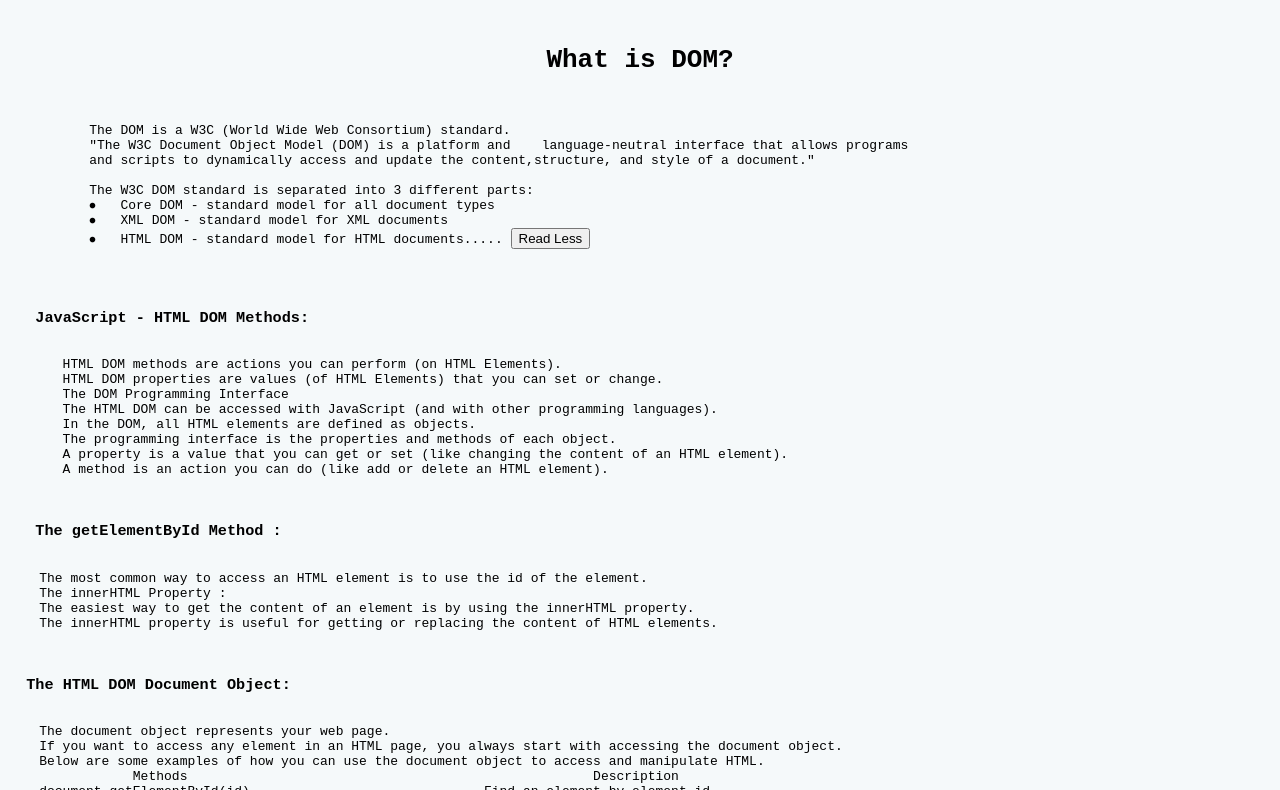
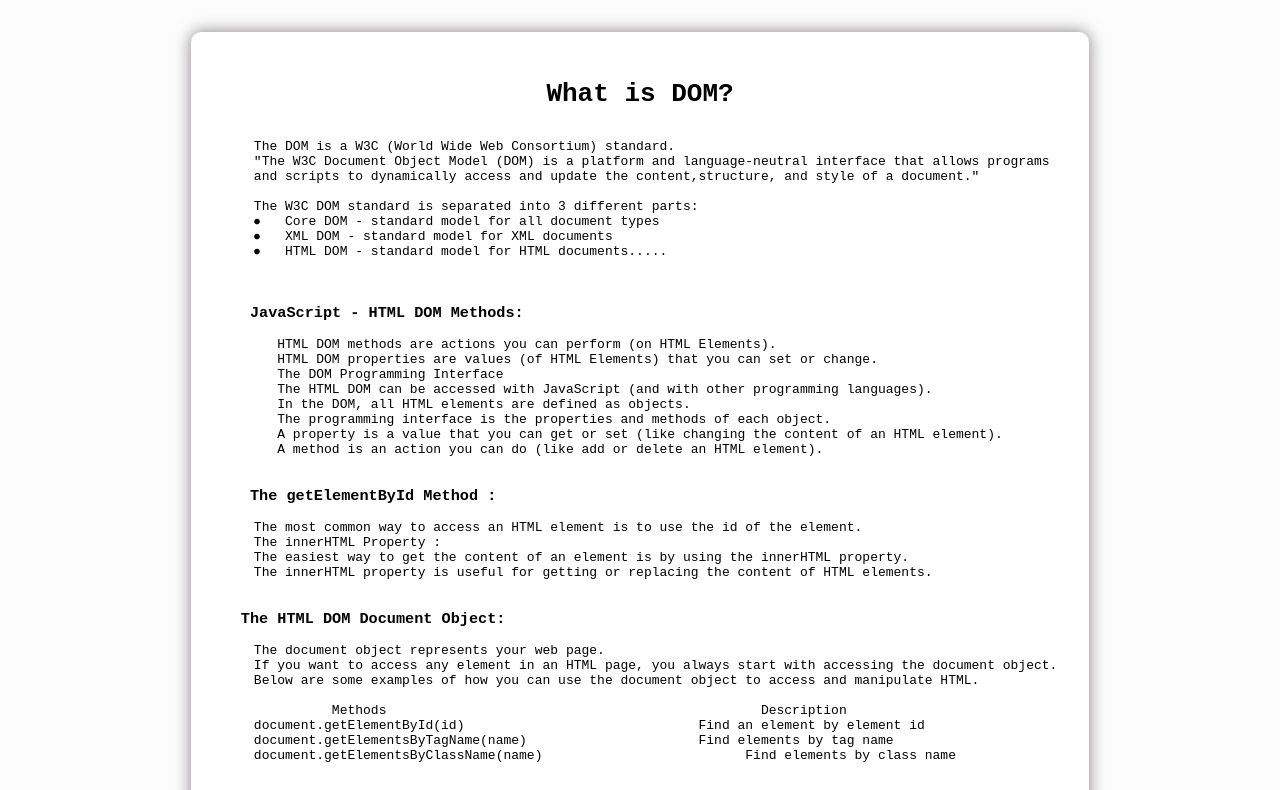
Before and after one commit to jayeshHande21/DOM-first-blog, a plain HTML site: page index.html in a window 1280 px wide. Both pictures are taken after a click on the button "Read More". Shown: the top 790 px of the page. Drawn offline with Linux system fonts and the light colour scheme.

Commit message:
added script

```diff
--- a/index.html
+++ b/index.html
@@ -1,5 +1,6 @@
 <!DOCTYPE html>
 <html lang="en">
+
 <head>
   <meta charset="UTF-8">
   <meta http-equiv="X-UA-Compatible" content="IE=edge">
@@ -7,16 +8,20 @@
   <title>Document</title>
   <link rel="stylesheet" href="style.css">
 </head>
+
 <body>
+
+  <div class="container">
+    <div class="counter">
     <pre>
    <h1>What is DOM?</h1>
    <section>    The DOM is a W3C (World Wide Web Consortium) standard.
-    "The W3C Document Object Model (DOM) is a platform and    language-neutral interface that allows programs<br>    and scripts to dynamically access and update the content,structure, and style of a document."
+    "The W3C Document Object Model (DOM) is a platform and language-neutral interface that allows programs<br>    and scripts to dynamically access and update the content,structure, and style of a document."
 
     The W3C DOM standard is separated into 3 different parts:
     ⦁	Core DOM - standard model for all document types
     ⦁	XML DOM - standard model for XML documents
-    ⦁	HTML DOM - standard model for HTML documents<span id="dots"></span>..... <button id="btn">Read More</button></section>
+    ⦁	HTML DOM - standard model for HTML documents<span id="dots"></span>.....  </section>
 
      <span id="more"><h3>   JavaScript - HTML DOM Methods:</h3>
        HTML DOM methods are actions you can perform (on HTML Elements).
@@ -38,30 +43,38 @@
     The document object represents your web page.
     If you want to access any element in an HTML page, you always start with accessing the document object.
     Below are some examples of how you can use the document object to access and manipulate HTML.
-                Methods                                                    Description
+
+              Methods                                                Description
     document.getElementById(id)	                             Find an element by element id
     document.getElementsByTagName(name)	                     Find elements by tag name
-    document.getElementsByClassName(name)	                 Find elements by class name
+    document.getElementsByClassName(name)	                   Find elements by class name
 
        <h3>   Changing HTML Elements:</h3>
+
                       Property	                                 Description
     element.innerHTML =  new html content	             Change the inner HTML of anelement
     element.attribute = new value                        Change the attribute value of an HTML element
     element.style.property = new style	                 Change the style of an HTML element
+
                       Method	                                  Description
     element.setAttribute(attribute, value)	             Change the attribute value of an HTML element
 
   <h3>  Adding and Deleting Elements:</h3>
+
                      Method	                                  Description
     ⦁	document.createElement(element)         	     Create an HTML element
     ⦁	document.removeChild(element)	                 Remove an HTML element
     ⦁	document.appendChild(element)	                 Add an HTML element
     ⦁	document.replaceChild(new, old)	                 Replace an HTML element
     ⦁	document.write(text)                     	     Write into the HTML output stream
+
  </span>
+ <button type = "button" id="btn">Read More</button>
+   </pre>
 
-
-</pre>
+  </div>
+</div>
   <script src="script.js"></script>
 </body>
+
 </html>
--- a/script.js
+++ b/script.js
@@ -3,17 +3,30 @@ const button = document.querySelector("#btn");
 const more = document.querySelector("#more");
 
 const dots = document.querySelector("#dots");
-
+var i = 0;
 function ReadMore(){
     // console.log("clicked Me")
-    if(dots.display === "none"){
-        dots.display = "inline";
-        btn.innerText = "Read More";
-        more.display = "none";
+    if(!i){
+
+        dots.style.display = "none";
+
+        more.style.display = "inline";
+
+        button.innerText = "Read Less";
+
+        i = 1;
+
+
+
     }else{
-        dots.display = "none";
-        button.innerText = "Read Less";
-        more.display = "inline";
+        dots.style.display = "inline";
+
+        button.innerText = "Read More";
+
+        more.style.display = "none";
+
+        i = 0;
+
     }
 
 }
--- a/style.css
+++ b/style.css
@@ -1,9 +1,35 @@
+*{
+    padding: 0px;
+    margin: 0px;
+}
 h1{
    text-align: center;
 }
-section{
+/* section{
     margin-left: 50px;
+} */
+body{
+    padding: 2rem;
+    background-color: rgb(252, 252, 252);
 }
-body{
-    background-color: rgb(245, 249, 250);
+
+.container{
+  display: flex;
+  flex-direction: column;
+
 }
+.counter{
+    margin: auto;
+    padding: 2rem;
+    border-radius: 10px;
+    background-color: rgb(255, 255, 255);
+    box-shadow: 0 0 1rem #13010f80
+}
+#more{
+    display: none;
+}
+#btn{
+    color:red;
+
+
+}
```
Lines whose indentation alone changed are shown as unchanged.
